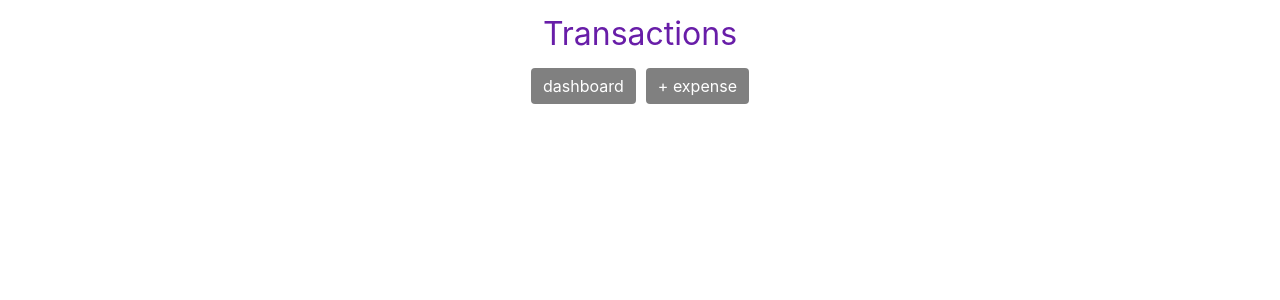
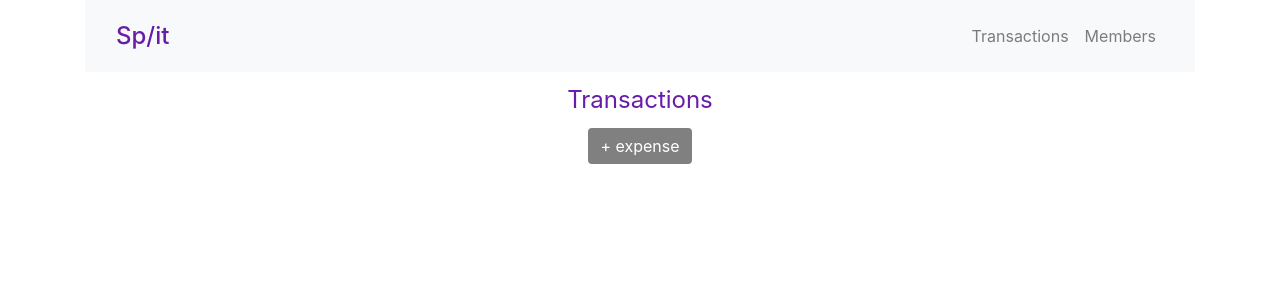
Before and after one commit to jaqueelizandro/split-bill_client, a React (Create React App) app: page /#/groups/1/transactions in a window 1280 px wide. Shown: the top 300 px of the page. Built offline with nearby package versions, Linux system fonts and the light colour scheme; no server answers.

Commit message:
add navigation component

```diff
--- a/src/components/Dashboard.js
+++ b/src/components/Dashboard.js
@@ -1,5 +1,6 @@
 import React, { useEffect, useState } from "react";
 import { Link, useParams } from "react-router-dom";
+import Navigation from "./Navigation";
 import Arrow from "../arrow.svg"
 
 const Dashboard = (props) => {
@@ -21,24 +22,7 @@ const Dashboard = (props) => {
     if (debts.length === 0) {
         return(
             <div className="container">
-                <nav className="navbar navbar-expand-lg navbar-light bg-light">
-                    <div className="container-fluid">
-                        <span className="navbar-brand mb-0 h1 title3">Sp/it</span>
-                        <ul className="navbar-nav me-auto mb-2 mb-lg-0">
-                            <li className="nav-item">
-                                <Link to={`/groups/${ params.group_id }/transactions`} className="nav-link">
-                                    Transactions <span className="sr-only">(current)</span>
-                                </Link>
-                            </li>
-
-                            <li className="nav-item">
-                                <Link to={`/groups/${ params.group_id }/members`} className="nav-link">
-                                    Members<span className="sr-only">(current)</span>
-                                </Link>
-                            </li>
-                        </ul>
-                    </div>
-                </nav>
+                <Navigation />
                 <div className="no-debts">
                     <p>No debts to settle up.</p>
                     <p>Add expenses in Transactions.</p>
@@ -49,30 +33,12 @@ const Dashboard = (props) => {
     } else {
         return(
             <div className="container">
-                <nav className="navbar navbar-expand-lg navbar-light bg-light">
-                    <div className="container-fluid">
-                        <span className="navbar-brand mb-0 h1 title3">Sp/it</span>
-                        <ul className="navbar-nav me-auto mb-2 mb-lg-0">
-                            <li className="nav-item">
-                                <Link to={`/groups/${ params.group_id }/transactions`} className="nav-link">
-                                    Transactions <span className="sr-only">(current)</span>
-                                </Link>
-                            </li>
-
-                            <li className="nav-item">
-                                <Link to={`/groups/${ params.group_id }/members`} className="nav-link">
-                                    Members<span className="sr-only">(current)</span>
-                                </Link>
-                            </li>
-                        </ul>
-                    </div>
-                </nav>
+                <Navigation />
                 <div>
                     {debts.sort((a, b) => b.settle.id - a.settle.id).map((debt) => (
                         <div key={`${debt.settle.id}-${debt.income.id}`} className="settle">
                             <p className="name1">{debt.settle.name}</p>
                             <img src={Arrow} alt="arrow" className="arrow" />
-                            {/* <p className="owes">owes</p> */}
                             <p className="name2">{debt.income.name}</p>
                             <p className="amount">{new Intl.NumberFormat('en-US', {style: 'currency', currency: 'USD'}).format(debt.amount)}</p>
                             <Link to={`/groups/${ params.group_id }/settle/new`} state={ debt } className="link">
--- a/src/components/MemberDisplay.js
+++ b/src/components/MemberDisplay.js
@@ -1,5 +1,6 @@
 import React, { useState, useEffect } from "react";
 import { Link, useParams } from "react-router-dom";
+import Navigation from "./Navigation";
 
 const MemberDisplay = (props) => {
     const params = useParams();
@@ -19,13 +20,9 @@ const MemberDisplay = (props) => {
 
     return(
         <div className="container">
+            <Navigation />
             <div>
                 <p className="title3">Members</p>
-                <Link to={`/groups/${ params.group_id }`} className="link">
-                    <button className="btn btn-light" type="button" data-toggle="modal" data-target="#exampleModal">
-                        dashboard
-                    </button>
-                </Link>
                 <Link to={`/groups/${ params.group_id }/members/new`} className="link">
                     <button className="btn btn-light" type="button" data-toggle="modal" data-target="#exampleModal">
                         + member
--- /dev/null
+++ b/src/components/Navigation.js
@@ -0,0 +1,31 @@
+import React from "react";
+import { Link, useParams } from "react-router-dom";
+
+const Navigation = (props) => {
+    const params = useParams();
+
+    return(
+        <nav className="navbar navbar-expand-lg navbar-light bg-light">
+            <div className="container-fluid">
+                <Link to={`/groups/${ params.group_id }`} className="navbar-brand mb-0 h1 title3">
+                    Sp/it
+                </Link>
+                <ul className="navbar-nav me-auto mb-2 mb-lg-0">
+                    <li className="nav-item">
+                        <Link to={`/groups/${ params.group_id }/transactions`} className="nav-link">
+                            Transactions <span className="sr-only">(current)</span>
+                        </Link>
+                    </li>
+
+                    <li className="nav-item">
+                        <Link to={`/groups/${ params.group_id }/members`} className="nav-link">
+                            Members<span className="sr-only">(current)</span>
+                        </Link>
+                    </li>
+                </ul>
+            </div>
+        </nav>
+    )
+};
+
+export default Navigation;
--- a/src/components/TransactionDisplay.js
+++ b/src/components/TransactionDisplay.js
@@ -1,5 +1,6 @@
 import React, { useEffect, useState } from "react";
 import { Link, useParams } from "react-router-dom";
+import Navigation from "./Navigation";
 
 const TransactionDisplay = (props) => {
     const params = useParams();
@@ -29,13 +30,9 @@ const TransactionDisplay = (props) => {
 
     return(
         <div className="container">
+            <Navigation />
             <div>
                 <p className="title3">Transactions</p>
-                <Link to={`/groups/${ params.group_id }`} className="link">
-                    <button className="btn btn-light" type="button" data-toggle="modal" data-target="#exampleModal">
-                        dashboard
-                    </button>
-                </Link>
                 <Link to={`/groups/${ params.group_id }/transactions/new`} className="link">
                     <button className="btn btn-light" type="button" data-toggle="modal" data-target="#exampleModal">
                         + expense
--- a/src/style/style.css
+++ b/src/style/style.css
@@ -28,7 +28,7 @@
 
 .title3 {
     color: rgb(104,29,168);
-    font-size: 2em;
+    font-size: 1.5em;
     padding-bottom: 10px;
     padding-top: 10px;
     margin: 0;
```
